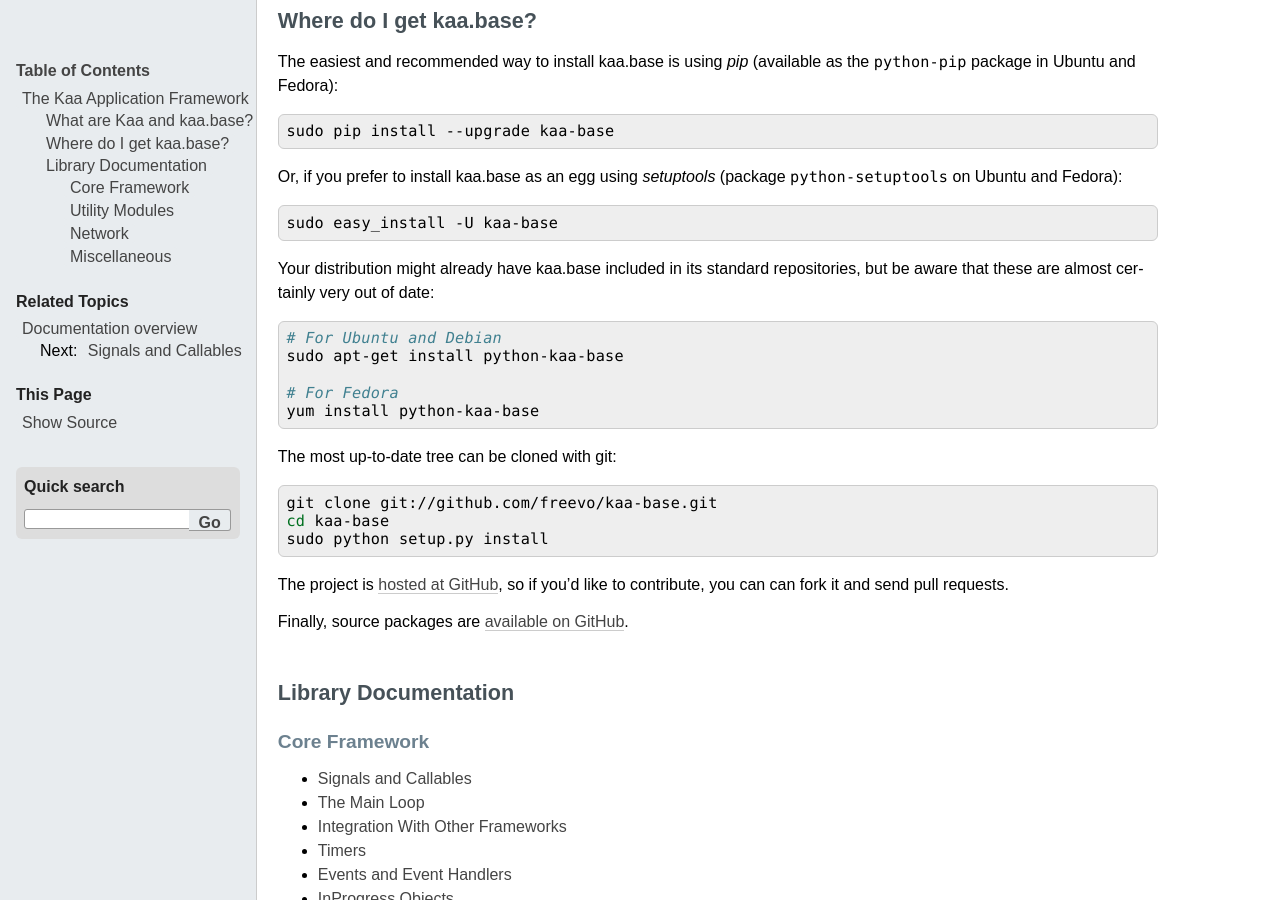
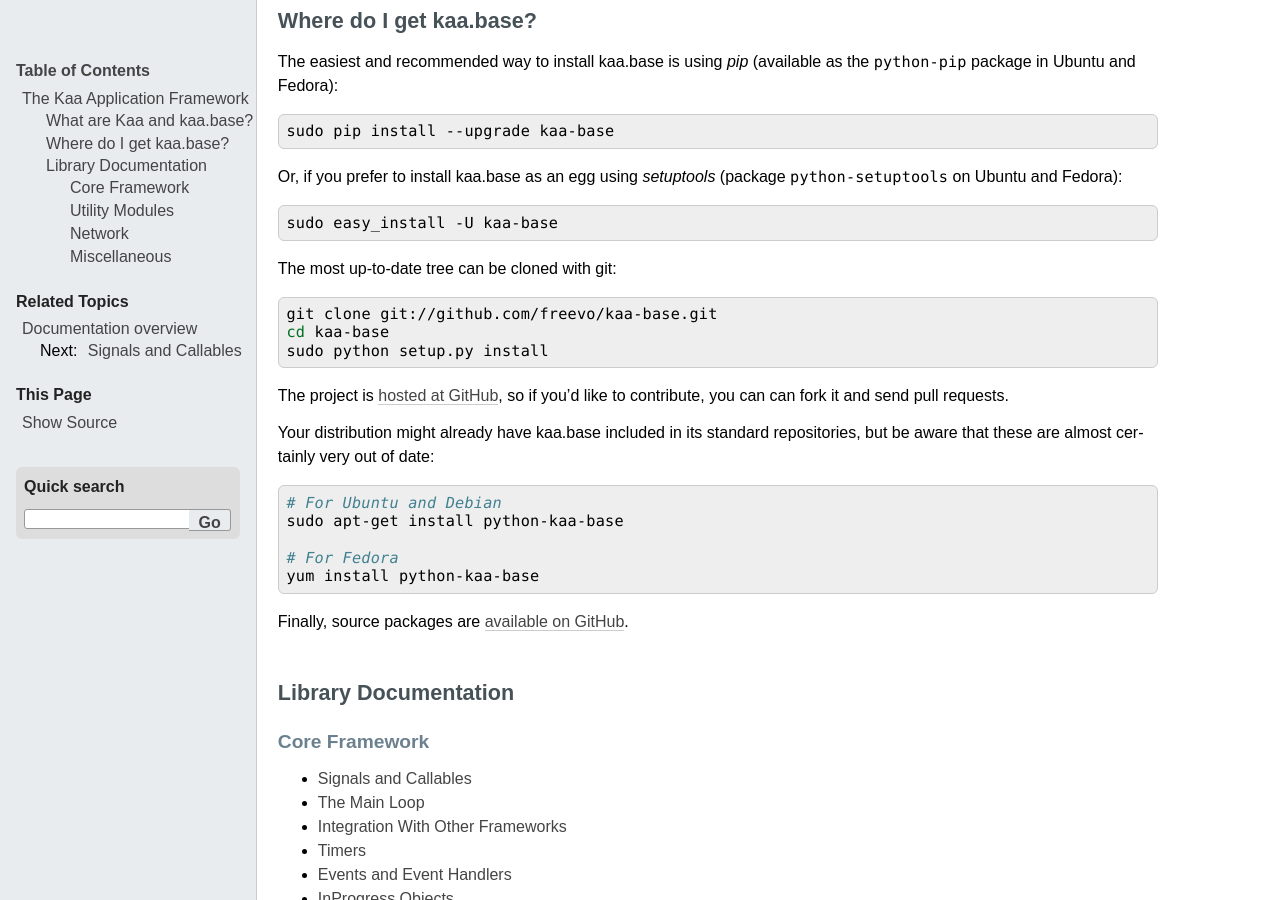
Before and after one commit to freevo/kaa-base, a Sphinx documentation site: the page built from doc/index.rst, in a window 1280 px wide and 900 px high, scrolled down 481 px. Built offline with Sphinx 7.4.7, drawn with Linux system fonts in a browser that asks for light colours; the version number is read from the project's files by our own code; some of the changed lines change nothing that is shown.

Commit message:
Prioritize git repo over distribution packages which are likely obsolete

```diff
--- a/doc/index.rst
+++ b/doc/index.rst
@@ -43,6 +43,17 @@ Or, if you prefer to install kaa.base as an egg using *setuptools* (package
 
     sudo easy_install -U kaa-base
 
+The most up-to-date tree can be cloned with git:
+
+.. code-block:: bash
+
+    git clone git://github.com/freevo/kaa-base.git
+    cd kaa-base
+    sudo python setup.py install
+
+The project is `hosted at GitHub <https://github.com/freevo/kaa-base>`_, so if
+you'd like to contribute, you can can fork it and send pull requests.
+
 Your distribution might already have kaa.base included in its standard
 repositories, but be aware that these are almost certainly very out of date:
 
@@ -54,16 +65,6 @@ repositories, but be aware that these are almost certainly very out of date:
     # For Fedora
     yum install python-kaa-base
 
-The most up-to-date tree can be cloned with git:
-
-.. code-block:: bash
-
-    git clone git://github.com/freevo/kaa-base.git
-    cd kaa-base
-    sudo python setup.py install
-
-The project is `hosted at GitHub <https://github.com/freevo/kaa-base>`_, so if
-you'd like to contribute, you can can fork it and send pull requests.
 
 Finally, source packages are `available on GitHub
 <https://github.com/freevo/kaa-base/downloads>`_.
```
